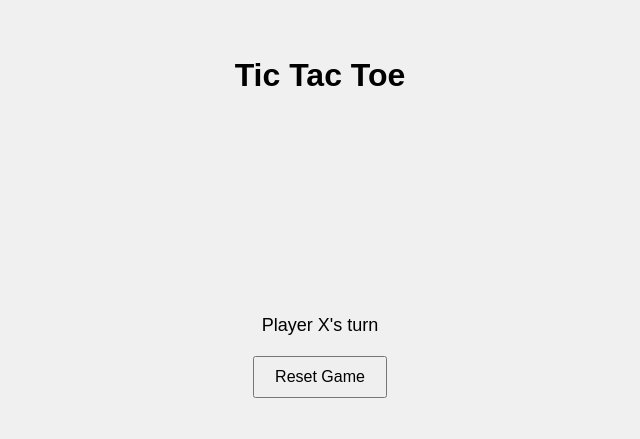
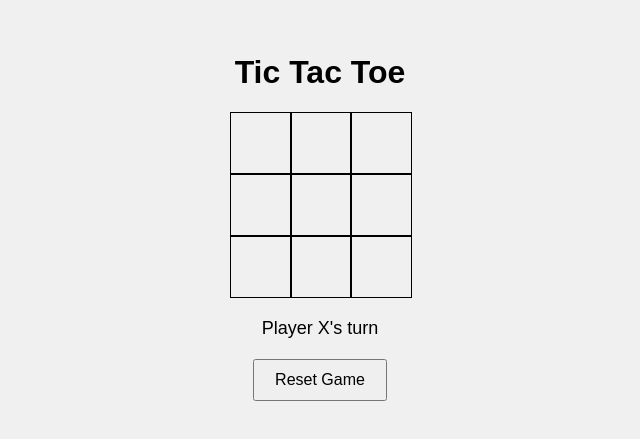
Before and after one commit to ankitshiwakoti/tictactoe, a plain HTML site: page minmaxtictactoe.html in a window 1280 px wide. Shown: the part 183-622 px from the top of the page, without its empty margins (320-960 px from the left). Drawn offline with Linux system fonts and the light colour scheme.

Commit message:
error solved on code

```diff
--- a/minmaxtictactoe.html
+++ b/minmaxtictactoe.html
@@ -26,7 +26,7 @@
         .cell {
             width: 60px;
             height: 60px;
-            font-size: 24px;https://github.com/ankitshiwakoti/tictactoe.git
+            font-size: 24px;
             border: 1px solid #000;
             line-height: 60px;
             text-align: center;
```
